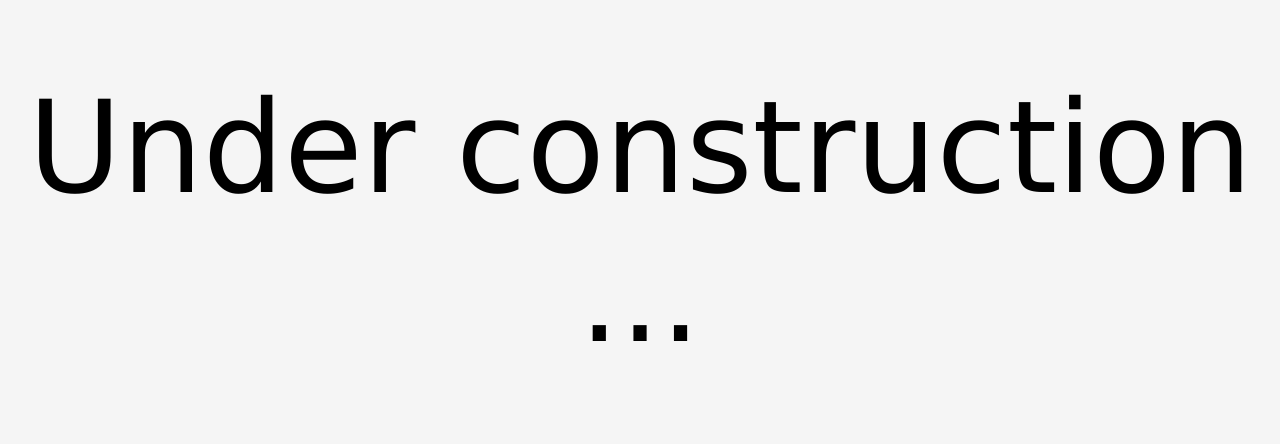
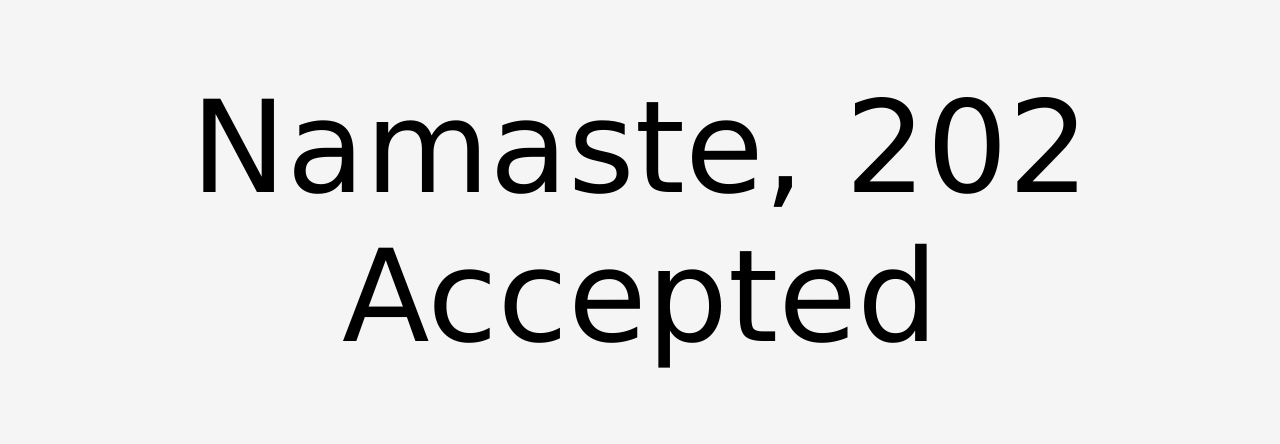
Before and after one commit to rashtekar/rashtekar.github.io, a plain HTML site: page index.html in a window 1280 px wide. Shown: the part 125-569 px from the top of the page. Drawn offline with Linux system fonts and the light colour scheme.

Commit message:
fixing broken webpage

```diff
--- a/index.html
+++ b/index.html
@@ -4,6 +4,6 @@
       <link rel="stylesheet" href="index.css">
    </head>
    <body>
-      <p>Under construction ...</p>
+      <p>Namaste, 202 Accepted</p>
    </body>
 </html>
```
